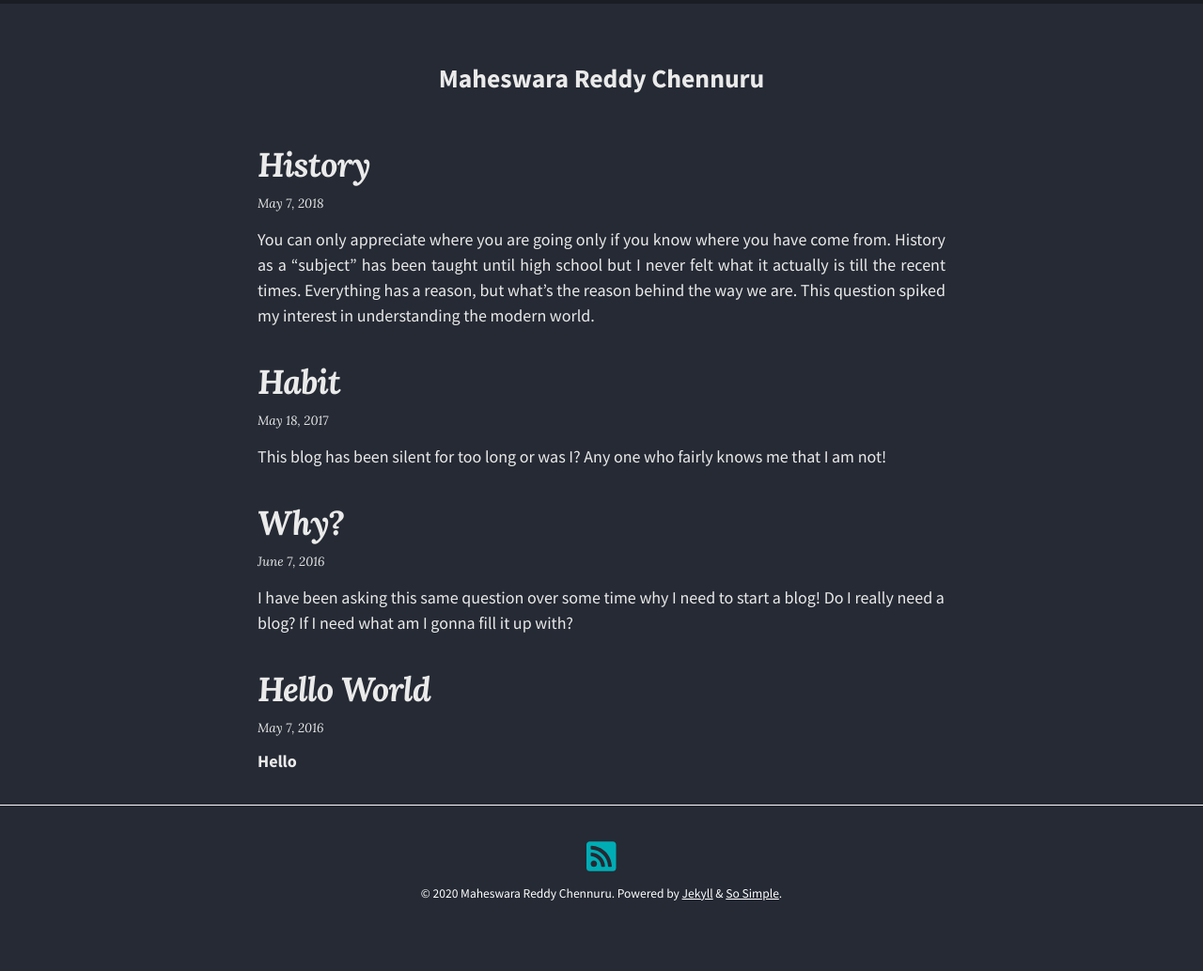
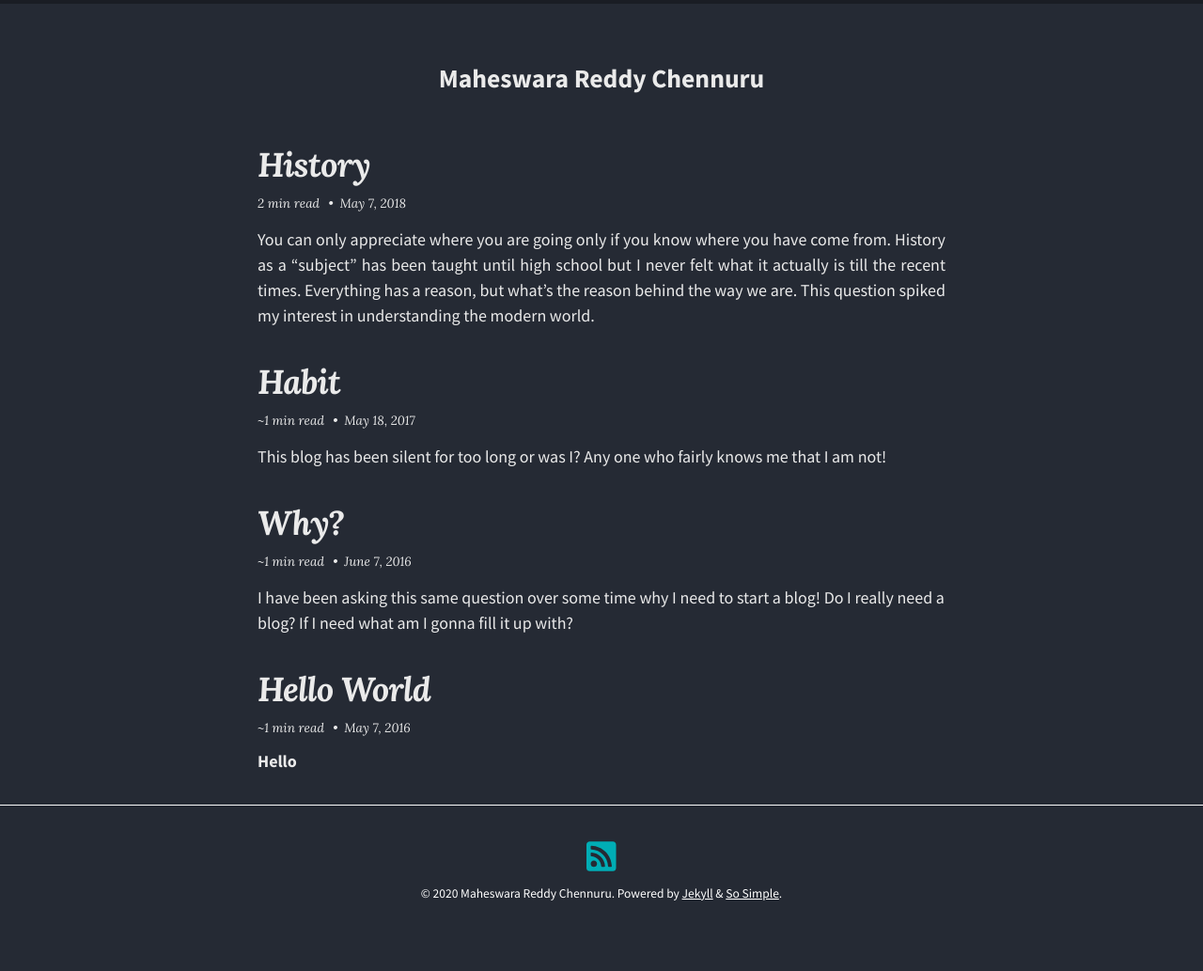
Before and after one commit to cmrmahesh/cmrmahesh.github.io, a Jekyll site: the page built from index.html, in a window 1280 px wide. Shown: the whole page at 94% size. Built offline with Jekyll 4.4.1, drawn with Linux system fonts in a browser that asks for light colours; nearby versions of some CDN libraries; the list of posts is cut into pages by our own code; part of the change alters nothing that is shown.

Commit message:
added reading time

```diff
--- a/_config.yml
+++ b/_config.yml
@@ -25,8 +25,8 @@ baseurl: # the subpath of your site, e.g. "/blog"
 url: # the base hostname & protocol for your site e.g. "https://mmistakes.github.io"
 logo: # path of site logo, e.g. "/images/logo.png"
 date_format: "%B %-d, %Y"
-read_time: # reading time estimates, e.g. true
-words_per_minute: # 200
+read_time: true # reading time estimates, e.g. true
+words_per_minute: 200 # 200
 mathjax:
   enable: # MathJax equations, e.g. true, false (default)
   combo: # "tex-svg" (default), "tex-mml-chtml", etc.: docs.mathjax.org/en/latest/web/components/combined.html
```
